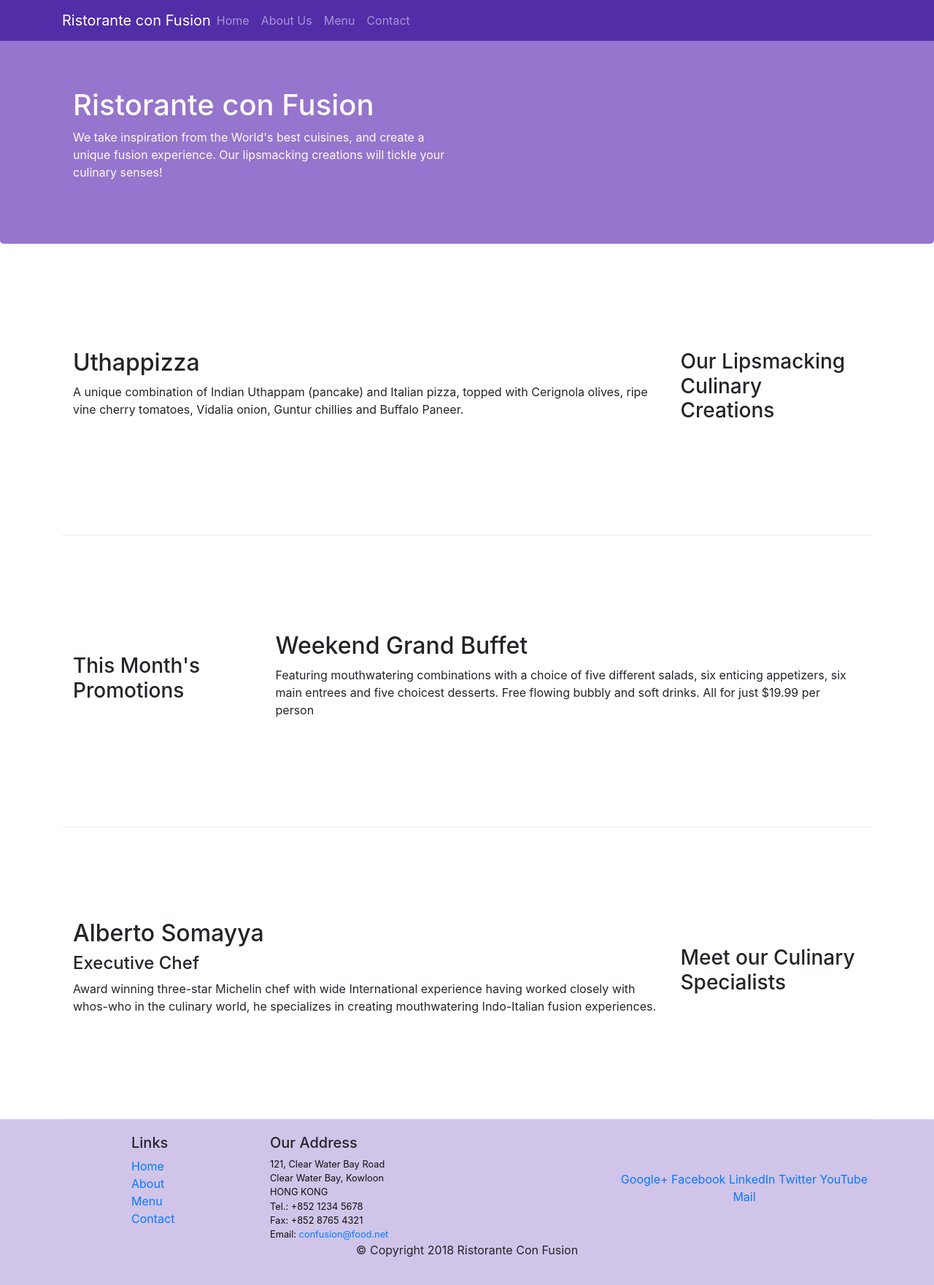
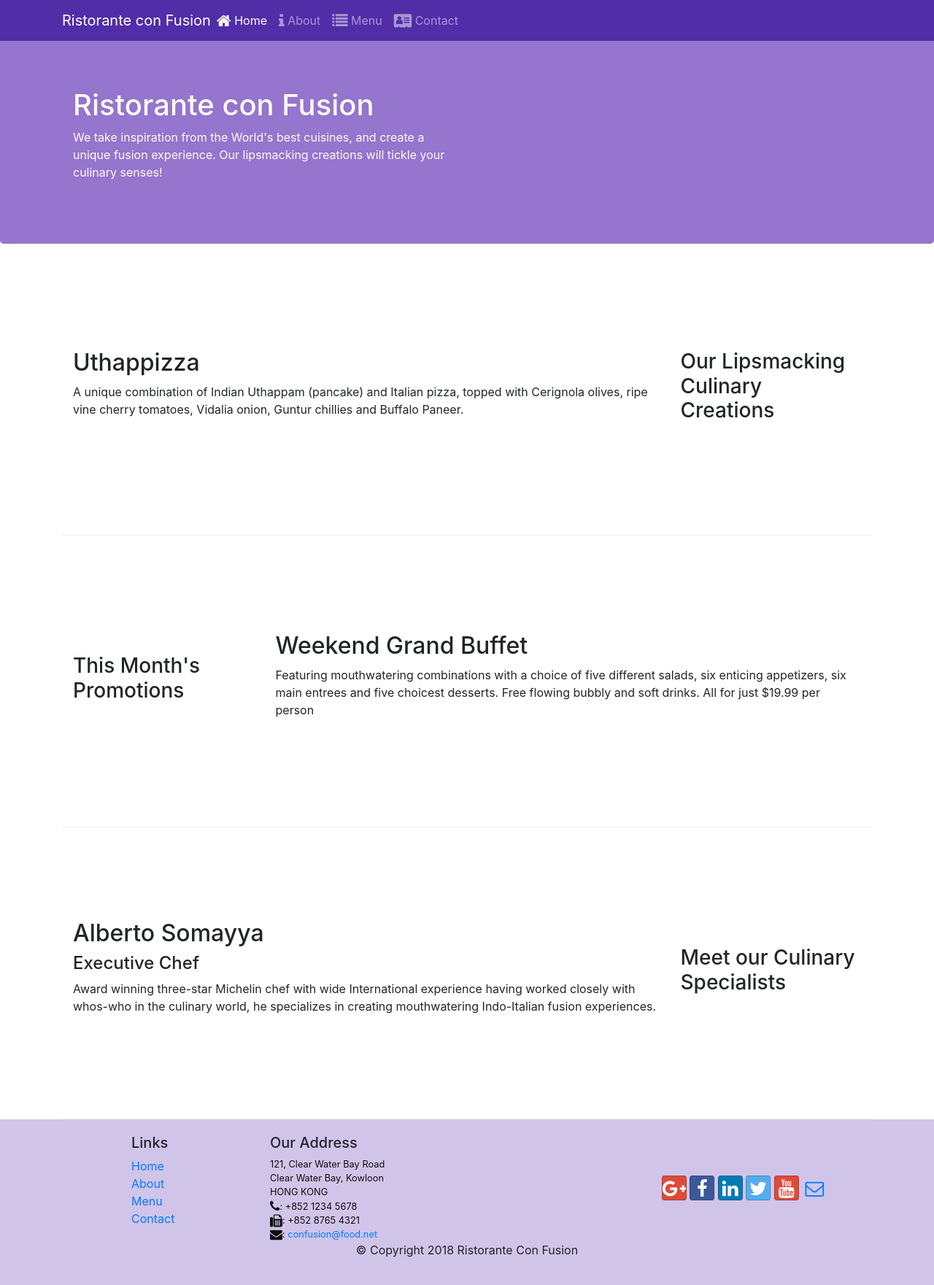
Before and after one commit to suyashkhare2104/Restorante-con-Fusion, a website: page index.html in a window 1280 px wide. Shown: the whole page at 73% size. Drawn offline with nearby package versions, Linux system fonts and the light colour scheme.

Commit message:
Icon Fonts

```diff
--- a/index.html
+++ b/index.html
@@ -10,6 +10,8 @@
 <head>
 
     <link href="css/styles.css" rel="stylesheet">
+    <link rel="stylesheet" href="node_modules/font-awesome/css/font-awesome.min.css">
+    <link rel="stylesheet" href="node_modules/bootstrap-social/bootstrap-social.css">
     <title>Ristorante Con Fusion</title>
 
 </head>
@@ -25,10 +27,10 @@
         </a>
         <div class="collapse navbar-collapse" id="Navbar">
         <ul class="navbar-nav mr-auto">
-          <li class="nav-item"><a class="nav-link" href="#">Home</a></li>
-          <li class="nav-item"><a class="nav-link" href="./aboutus.html">About Us</a></li>
-          <li class="nav-item"><a class="nav-link">Menu</a></li>
-          <li class="nav-item"><a class="nav-link">Contact</a></li>
+          <li class="nav-item active"><a class="nav-link" href="#"><span class="fa fa-home fa-lg"></span> Home</a></li>
+          <li class="nav-item"><a class="nav-link" href="./aboutus.html"><span class="fa fa-info fa-lg"></span> About</a></li>
+          <li class="nav-item"><a class="nav-link" href="#"><span class="fa fa-list fa-lg"></span> Menu</a></li>
+          <li class="nav-item"><a class="nav-link" href="#"><span class="fa fa-address-card fa-lg"></span> Contact</a></li>
         </ul>
       </div>
       </div>
@@ -98,20 +100,22 @@
 		              121, Clear Water Bay Road<br>
 		              Clear Water Bay, Kowloon<br>
 		              HONG KONG<br>
-		              Tel.: +852 1234 5678<br>
-		              Fax: +852 8765 4321<br>
-		              Email: <a href="mailto:confusion@food.net">confusion@food.net</a>
+                  <i class="fa fa-phone fa-lg"></i>: +852 1234 5678<br>
+                  <i class="fa fa-fax fa-lg"></i>: +852 8765 4321<br>
+                  <i class="fa fa-envelope fa-lg"></i>:
+                  <a href="mailto:confusion@food.net">confusion@food.net</a>
 		           </address>
                 </div>
                 <div class="col-12 col-sm-4 align-self-center">
-                    <div class="text-center">
-                        <a href="http://google.com/+">Google+</a>
-                        <a href="http://www.facebook.com/profile.php?id=">Facebook</a>
-                        <a href="http://www.linkedin.com/in/">LinkedIn</a>
-                        <a href="http://twitter.com/">Twitter</a>
-                        <a href="http://youtube.com/">YouTube</a>
-                        <a href="mailto:">Mail</a>
-                    </div>
+                  <div class="text-center">
+                      <a class="btn btn-social-icon btn-google" href="http://google.com/+"><i class="fa fa-google-plus"></i></a>
+                      <a class="btn btn-social-icon btn-facebook" href="http://www.facebook.com/profile.php?id="><i class="fa fa-facebook"></i></a>
+                      <a class="btn btn-social-icon btn-linkedin" href="http://www.linkedin.com/in/"><i class="fa fa-linkedin"></i></a>
+                      <a class="btn btn-social-icon btn-twitter" href="http://twitter.com/"><i class="fa fa-twitter"></i></a>
+                      <a class="btn btn-social-icon btn-google" href="http://youtube.com/"><i class="fa fa-youtube"></i></a>
+                      <a class="btn btn-social-icon" href="mailto:"><i class="fa fa-envelope-o"></i></a>
+                  </div>
+
                 </div>
            </div>
            <div class="row justify-content-center">
--- a/package.json
+++ b/package.json
@@ -15,6 +15,8 @@
   },
   "dependencies": {
     "bootstrap": "^4.0.0",
+    "bootstrap-social": "^5.1.1",
+    "font-awesome": "^4.7.0",
     "jquery": "^3.3.1",
     "popper.js": "^1.12.9"
   }
```
Also changed, not shown: aboutus.html (+19 -16 lines), 1 other file.
